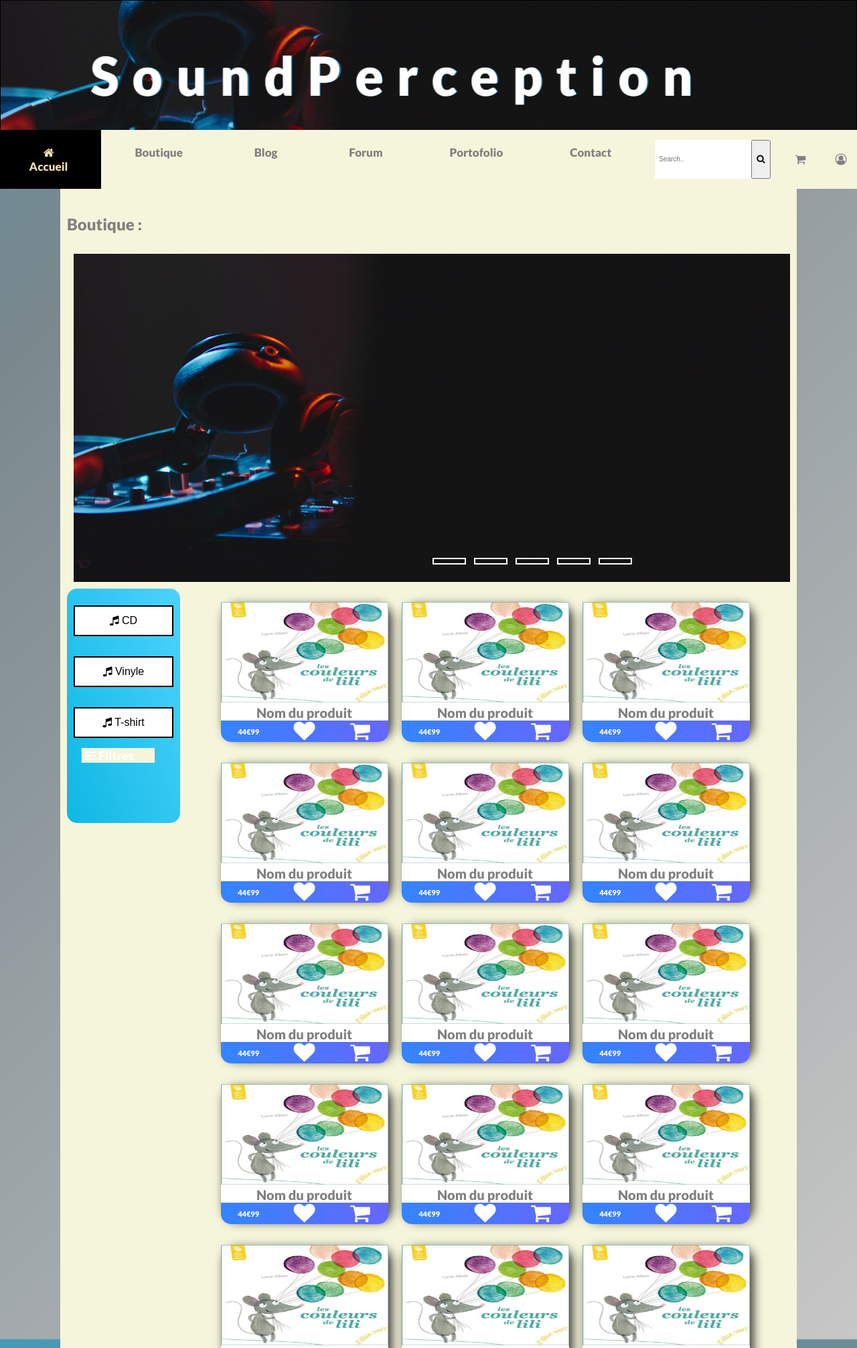
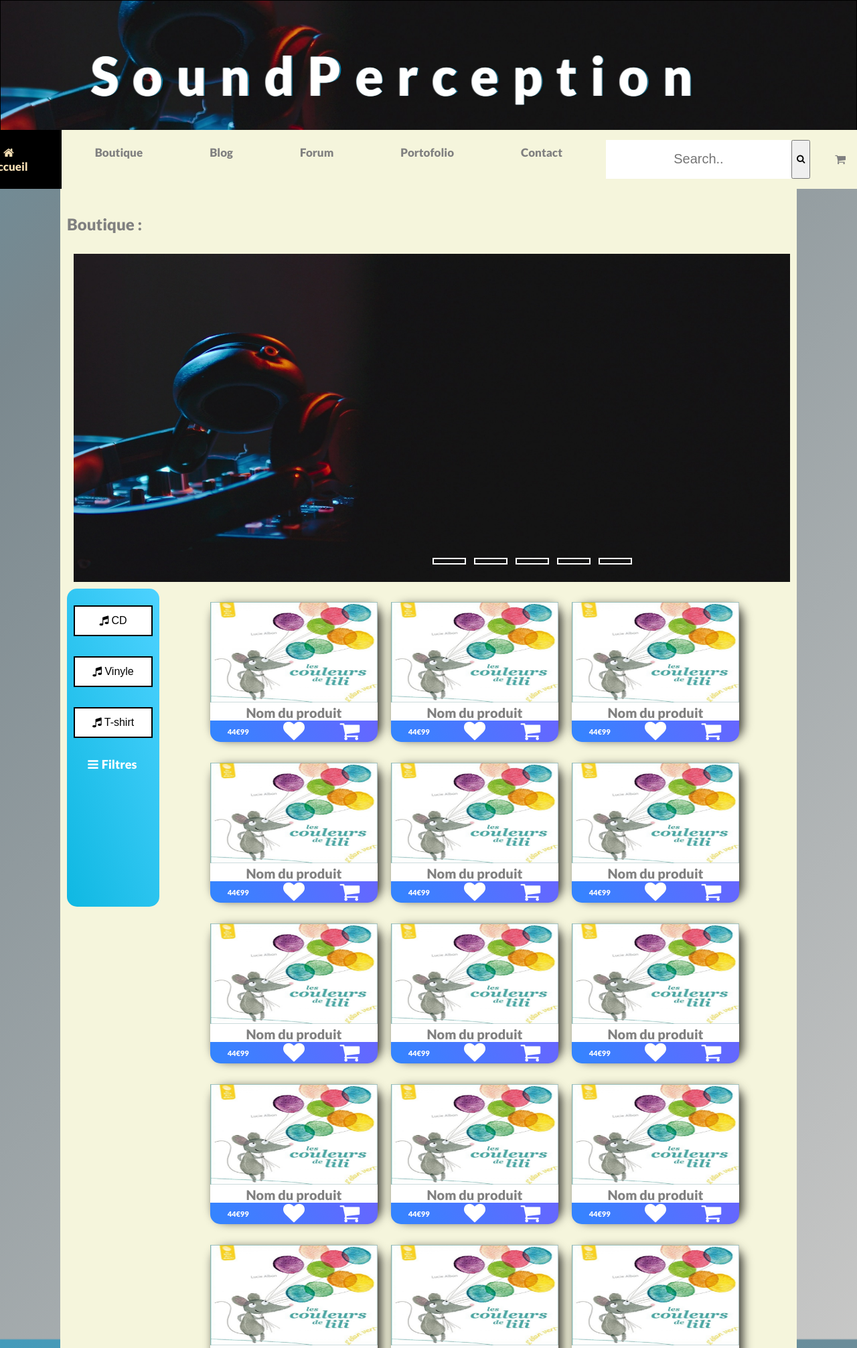
Before and after one commit to Myogamevideo/PROJET_TUTORE_2A_IUT_WEBSITE_GENERIQUE, a PHP site: page /boutique.php in a window 1280 px wide. Shown: the top 2013 px of the page at 67% size. Run offline with PHP 8.4, Linux system fonts and the light colour scheme.

Commit message:
commit avec la correction du filtre

```diff
--- a/boutique.php
+++ b/boutique.php
@@ -7,6 +7,8 @@
         <div class="container">
             <div class="containerAll">
                 <h2>Boutique :</h2>
+
+
                 <div class="slidershow">
                     <div class="slides ">
                         <input type="radio" name="r" id="r1" checked>
@@ -38,7 +40,9 @@
                         <label for="r5" class="bar"></label>
                     </div>
                 </div>
+
                 <div class="boutique">
+                    <div class="divFiltre">
                         <div class="filtre">
                             <button class="btn success"><i class="fa fa-music"></i> CD</button>
                             <button class="btn success"><i class="fa fa-music"></i> Vinyle</button>
@@ -52,8 +56,6 @@
                                     </li>
                             </ul>
                             <div class="filtreAvance">
-
-
                                 <div id="filtreSupplementaire">
                                     <label>Gamme de produit : </label>
                                     <div class="filtrePrix">
@@ -68,6 +70,16 @@
                                 </div>
                             </div>
                         </div>
+                    </div>
+
+
+
+
+
+
+
+
+
                     <div class="product">
                         <div class="card">
                             <div class="card-product">
@@ -433,7 +445,6 @@
                         </div>
                     </div>
                 </div>
-
             </div>
         </div>
     </main>
--- a/navigation-bar.php
+++ b/navigation-bar.php
@@ -5,8 +5,8 @@
     <a href="#">Forum</a>
     <a href="portefolio.php">Portofolio</a>
     <a href="contact.php">Contact</a>
-        <input type="text" placeholder="Search..">
-        <button type="button"><i class="fa fa-search fa-1x grey"></i></button>
+    <input type="text" placeholder="Search..">
+    <button type="button"><i class="fa fa-search fa-1x grey"></i></button>
     <div class="subnav">
         <a class="subnavbtn" href="#"><i class="fa fa-shopping-cart fa-1x grey"></i></a>
     </div>
--- a/public/css/style-boutique.css
+++ b/public/css/style-boutique.css
@@ -82,11 +82,21 @@ input[name="r"] {
     margin: 10px 0;
 }
 
+
+
+
+
+
+
+
+
+
+
 .filtre {
     position: sticky;
     top: 20%;
     left: 15%;
-    height: 350px;
+    height: 450px;
     width: 100%;
     display: block;
     border-radius: 15px;
@@ -127,6 +137,7 @@ input[name="r"] {
     cursor: pointer;
     align-items: center;
     transform: translate(-40%,0);
+    background: transparent;
    /* margin-left: 20px;*/
 }
 
@@ -190,6 +201,20 @@ input[name="r"] {
     align-items: center;
 }
 
+
+
+
+
+
+
+
+
+
+
+
+
+
+
 .card-product{
     display: flex;
     flex-direction: column;
@@ -214,6 +239,7 @@ img{
     height: 150px;
 }
 
+
 .card-text{
     margin: 0;
 }
@@ -221,8 +247,6 @@ h3{
     font-size: 20px;
     margin: 0;
 }
-
-
 
 .card-text p{
     color: grey;
@@ -292,34 +316,23 @@ h3{
     align-items: center;
 }
 
-@media screen and (max-width: 2000px){
+
+
+@media screen and (max-width: 1500px){
     .filtre {
         top: 20%;
         left: 5%;
-        height: 350px;
+        height: 475px;
         width: 100%;
         padding: 10px;
         margin: 0 0 10px 0;
         color: white;
         font-size: 13px;
     }
-    input {
-        font-size: 10px;
+}
+
+@media screen and (max-width: 1000px){
+    .filtre {
+        height: 500px;
     }
 }
-
-@media screen and (max-width: 1500px){
-    .filtre {
-        top: 20%;
-        left: 2%;
-        height: 350px;
-        width: 100%;
-        padding: 10px;
-        margin: 0 0 10px 0;
-        color: white;
-        font-size: 13px;
-    }
-    input {
-        font-size: 10px;
-    }
-}
--- a/public/css/style-navigation-bar.css
+++ b/public/css/style-navigation-bar.css
@@ -1,54 +1,3 @@
-ul {
-    list-style: none;
-    padding: 0;
-    margin: 0;
-    background-color: beige;
-}
-
-ul li {
-    display: block;
-    position: relative;
-    float: left;
-    background-color: beige;
-}
-
-/* This hides the dropdowns */
-
-
-li ul {
-    display: none;
-}
-
-ul li a {
-    float: left;
-    display: block;
-    color: grey;
-    text-align: center;
-    padding: 15px 50px;
-    text-decoration: none;
-    font-size: 17px;
-}
-
-ul li a:hover {
-    background-color: #23a6d5;
-    color: black;
-}
-
-ul li input[type=text] {
-    padding: 6px;
-    border: none;
-    margin-top: 8px;
-    margin-right: 16px;
-    font-size: 17px;
-}
-
-
-
-
-
-
-
-
  /* The navigation menu */
  .navbar {
     overflow: hidden;
@@ -82,11 +31,12 @@ ul li input[type=text] {
     padding: 15px 26px;
 }
 
- input {
+input[type=text] {
     padding: 6px;
     border: none;
     margin: 15px 0 15px 15px;
-    font-size: 17px;
+    font-size: 20px;
+    text-align: center;
 }
 
 button {
```
Also changed, not shown: public/css/style-article.css (+7 -2 lines). Lines whose indentation alone changed are shown as unchanged.
